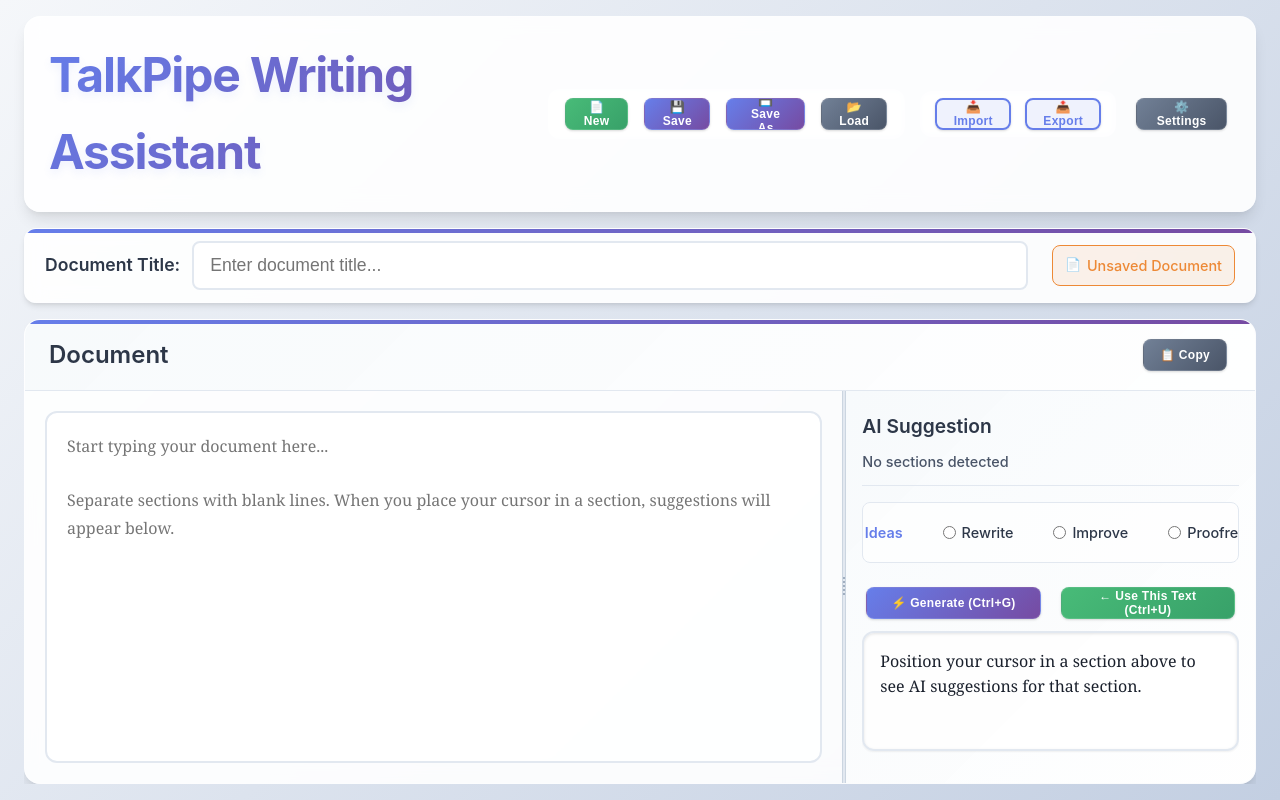
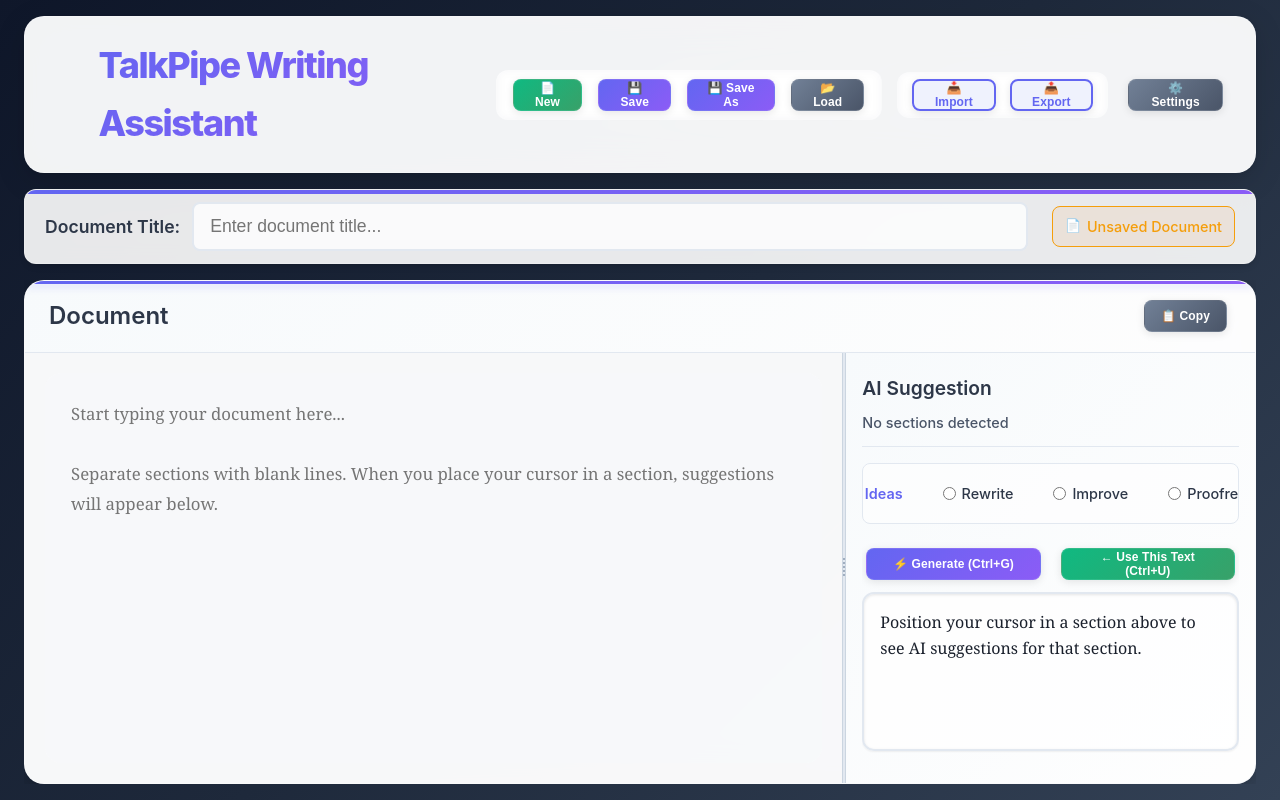
Before and after one commit to sandialabs/talkpipe-writing-assistant, a FastAPI app: template src/writing_assistant/app/templates/index.html in a window 1280 px wide. Run offline with FastAPI, Linux system fonts and the light colour scheme; the template is opened without the code that fills it, so the values that code supplies are empty.

Commit message:
Updated user interface

```diff
--- a/src/writing_assistant/app/static/style.css
+++ b/src/writing_assistant/app/static/style.css
@@ -4,16 +4,39 @@
     box-sizing: border-box;
 }
 
+/* Modern scrollbar styles */
+::-webkit-scrollbar {
+    width: 10px;
+    height: 10px;
+}
+
+::-webkit-scrollbar-track {
+    background: rgba(0, 0, 0, 0.05);
+    border-radius: 10px;
+}
+
+::-webkit-scrollbar-thumb {
+    background: linear-gradient(135deg, #6366f1 0%, #8b5cf6 100%);
+    border-radius: 10px;
+    border: 2px solid transparent;
+    background-clip: padding-box;
+}
+
+::-webkit-scrollbar-thumb:hover {
+    background: linear-gradient(135deg, #4f46e5 0%, #7c3aed 100%);
+    background-clip: padding-box;
+}
+
 :root {
-    /* Modern color palette */
-    --primary-gradient: linear-gradient(135deg, #667eea 0%, #764ba2 100%);
-    --primary-color: #667eea;
-    --primary-dark: #5a67d8;
-    --secondary-color: #ed64a6;
-    --success-color: #48bb78;
-    --warning-color: #ed8936;
-    --danger-color: #f56565;
-    --info-color: #4299e1;
+    /* Modern color palette - refined and sleek */
+    --primary-gradient: linear-gradient(135deg, #6366f1 0%, #8b5cf6 100%);
+    --primary-color: #6366f1;
+    --primary-dark: #4f46e5;
+    --secondary-color: #ec4899;
+    --success-color: #10b981;
+    --warning-color: #f59e0b;
+    --danger-color: #ef4444;
+    --info-color: #3b82f6;
 
     /* Neutral colors */
     --gray-50: #f7fafc;
@@ -81,12 +104,13 @@
 }
 
 body {
-    font-family: -apple-system, BlinkMacSystemFont, 'Segoe UI', Roboto, Oxygen, Ubuntu, Cantarell, sans-serif;
+    font-family: 'Inter', -apple-system, BlinkMacSystemFont, 'Segoe UI', Roboto, Oxygen, Ubuntu, Cantarell, sans-serif;
     line-height: 1.6;
     color: var(--gray-800);
-    background: linear-gradient(135deg, #f5f7fa 0%, #c3cfe2 100%);
+    background: linear-gradient(135deg, #0f172a 0%, #1e293b 50%, #334155 100%);
     height: 100vh;
     overflow: hidden;
+    position: relative;
 }
 
 .container {
@@ -113,13 +137,19 @@ body {
 
 header {
     margin-bottom: 16px;
-    padding: 20px 24px;
-    background: rgba(255, 255, 255, 0.9);
-    backdrop-filter: blur(10px);
-    border-radius: var(--radius-xl);
-    box-shadow: var(--shadow-lg);
-    border: 1px solid rgba(255, 255, 255, 0.2);
+    padding: 20px 28px;
+    background: rgba(255, 255, 255, 0.95);
+    backdrop-filter: blur(20px) saturate(180%);
+    border-radius: 20px;
+    box-shadow: 0 8px 32px rgba(0, 0, 0, 0.12), 0 2px 8px rgba(0, 0, 0, 0.08);
+    border: 1px solid rgba(255, 255, 255, 0.18);
     flex-shrink: 0;
+    transition: var(--transition-normal);
+}
+
+header:hover {
+    box-shadow: 0 12px 40px rgba(0, 0, 0, 0.15), 0 4px 12px rgba(0, 0, 0, 0.1);
+    transform: translateY(-1px);
 }
 
 .header-content {
@@ -133,11 +163,20 @@ header h1 {
     background-clip: text;
     -webkit-background-clip: text;
     -webkit-text-fill-color: transparent;
-    font-size: 3rem;
-    font-weight: 700;
+    font-size: 2.25rem;
+    font-weight: 800;
     margin: 0;
-    letter-spacing: -0.025em;
-    text-shadow: 0 4px 8px rgba(102, 126, 234, 0.1);
+    letter-spacing: -0.04em;
+    position: relative;
+    display: inline-flex;
+    align-items: center;
+}
+
+header h1::before {
+    content: '✨';
+    font-size: 1.75rem;
+    margin-right: 12px;
+    filter: drop-shadow(0 2px 4px rgba(99, 102, 241, 0.3));
 }
 
 .hamburger-menu {
@@ -411,31 +450,32 @@ header h1 {
 }
 
 .btn {
-    padding: 12px 24px;
+    padding: 10px 20px;
     border: none;
-    border-radius: var(--radius-lg);
+    border-radius: 12px;
     cursor: pointer;
-    font-size: 14px;
+    font-size: 13px;
     font-weight: 600;
-    transition: var(--transition-normal);
+    transition: all 0.2s cubic-bezier(0.4, 0, 0.2, 1);
     position: relative;
     overflow: hidden;
-    letter-spacing: 0.025em;
-    box-shadow: var(--shadow-sm);
-    height: 44px;
+    letter-spacing: 0.01em;
+    box-shadow: 0 2px 8px rgba(0, 0, 0, 0.1);
+    height: 40px;
     display: inline-flex;
     align-items: center;
     justify-content: center;
+    gap: 6px;
 }
 
 .btn:hover {
-    transform: translateY(-2px);
-    box-shadow: var(--shadow-md);
+    transform: translateY(-2px) scale(1.02);
+    box-shadow: 0 4px 16px rgba(0, 0, 0, 0.15);
 }
 
 .btn:active {
-    transform: translateY(0);
-    box-shadow: var(--shadow-sm);
+    transform: translateY(0) scale(0.98);
+    box-shadow: 0 2px 8px rgba(0, 0, 0, 0.1);
 }
 
 .btn-primary {
@@ -1459,11 +1499,11 @@ input[type="file"]:focus {
 }
 
 .editor-container {
-    background: rgba(255, 255, 255, 0.9);
-    backdrop-filter: blur(10px);
-    border-radius: var(--radius-xl);
-    box-shadow: var(--shadow-lg);
-    border: 1px solid rgba(255, 255, 255, 0.2);
+    background: rgba(255, 255, 255, 0.97);
+    backdrop-filter: blur(20px) saturate(180%);
+    border-radius: 20px;
+    box-shadow: 0 8px 32px rgba(0, 0, 0, 0.12), 0 2px 8px rgba(0, 0, 0, 0.08);
+    border: 1px solid rgba(255, 255, 255, 0.18);
     overflow: hidden;
     position: relative;
     flex: 1;
@@ -1477,9 +1517,10 @@ input[type="file"]:focus {
     top: 0;
     left: 0;
     right: 0;
-    height: 4px;
+    height: 3px;
     background: var(--primary-gradient);
-    border-radius: var(--radius-xl) var(--radius-xl) 0 0;
+    border-radius: 20px 20px 0 0;
+    box-shadow: 0 2px 8px rgba(99, 102, 241, 0.3);
 }
 
 .editor-header {
@@ -1523,16 +1564,16 @@ input[type="file"]:focus {
 #document-text {
     width: 100%;
     flex: 1;
-    padding: 20px;
-    border: 2px solid var(--gray-200);
-    border-radius: var(--radius-lg);
-    font-size: 1rem;
-    font-family: 'Georgia', 'Times New Roman', serif;
-    line-height: 1.7;
+    padding: 24px;
+    border: 2px solid transparent;
+    border-radius: 16px;
+    font-size: 1.05rem;
+    font-family: 'Charter', 'Georgia', 'Times New Roman', serif;
+    line-height: 1.8;
     resize: none;
-    background: rgba(255, 255, 255, 0.8);
-    color: var(--gray-800);
-    transition: var(--transition-normal);
+    background: rgba(248, 250, 252, 0.6);
+    color: #1e293b;
+    transition: all 0.3s cubic-bezier(0.4, 0, 0.2, 1);
     white-space: pre-wrap;
     word-wrap: break-word;
     overflow-y: auto;
```
Also changed, not shown: other parts of src/writing_assistant/app/static/style.css (+12 -11 lines).
